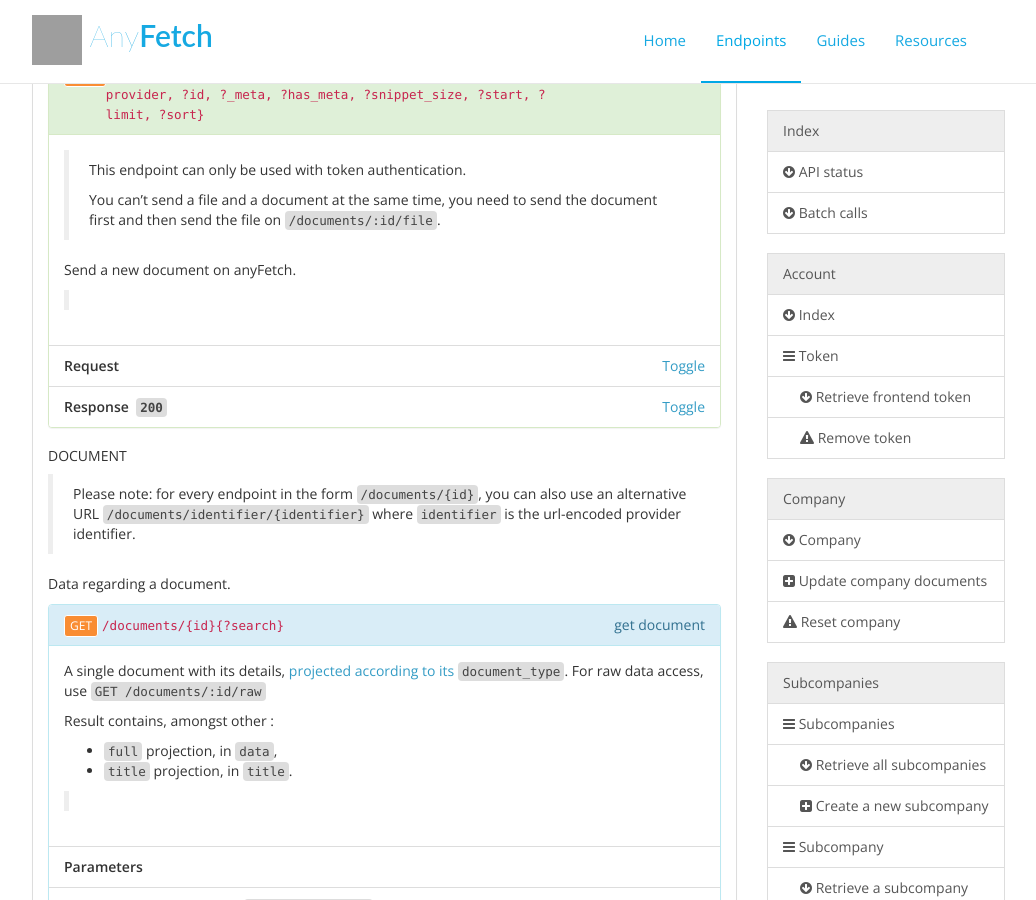
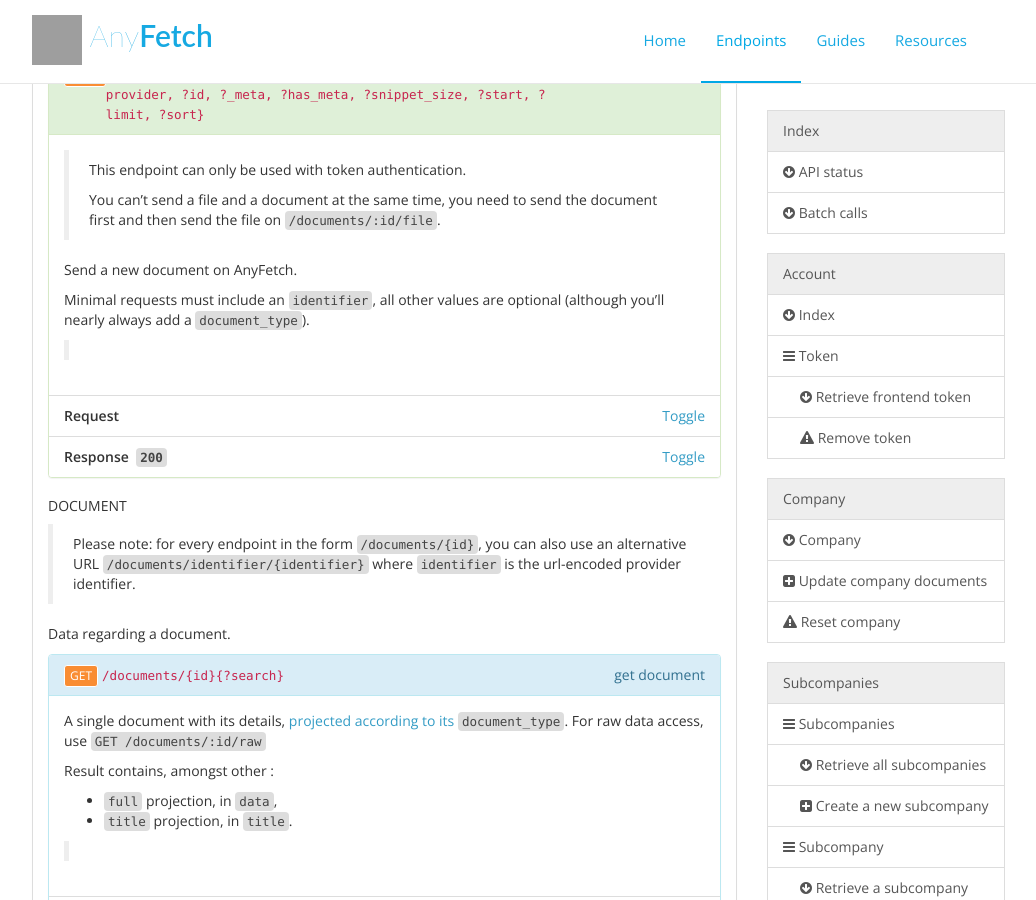
Before and after one commit to AnyFetch/developers.anyfetch.com, a Jekyll site: the page endpoints/index.html, which Jekyll copies as it is, in a window 1280 px wide and 900 px high, scrolled down 5864 px. Shown: the whole window, without its empty margins (133-1169 px from the left). Built offline with Jekyll 4.4.1, drawn with Linux system fonts in a browser that asks for light colours; nearby versions of some CDN libraries; Markdown is read by kramdown in place of the engine named in the settings; grey boxes are pictures that could not be loaded.

Commit message:
Default values

```diff
--- a/endpoints/index.html
+++ b/endpoints/index.html
@@ -435,7 +435,8 @@ Name must only contain alphanumeric characters, <code>@</code>, <code>-</code> ,
 <p>This endpoint can only be used with token authentication.</p>
 <p>You can’t send a file and a document at the same time, you need to send the document first and then send the file on <code>/documents/:id/file</code>.</p>
 </blockquote>
-<p>Send a new document on anyFetch.</p>
+<p>Send a new document on AnyFetch.</p>
+<p>Minimal requests must include an <code>identifier</code>, all other values are optional (although you’ll nearly always add a <code>document_type</code>).</p>
 <blockquote>
 <ul>
 <li><code>401 Unauthorized</code>: you did not specify any credentials, or you are using a non-supported <code>Authorization</code> scheme.</li>
@@ -447,8 +448,9 @@ Name must only contain alphanumeric characters, <code>@</code>, <code>-</code> ,
 <li><code>409 InvalidArgument</code>: no documents matched by <code>id</code>. Use <code>identifier</code> to create a new document</li>
 </ul>
 </blockquote>
-</div><ul class="list-group"><li class="list-group-item"><strong>Request</strong><a data-toggle="collapse" data-target="#2534af76e30215e76a4148ca906721d6" class="pull-right">Toggle</a></li><li id="2534af76e30215e76a4148ca906721d6" class="list-group-item panel-collapse collapse"><div class="description"></div><h5>Headers</h5><pre><code><span class="hljs-attribute">Content-Type</span>: <span class="hljs-string">application/json</span><br></code></pre><h5>Body</h5><pre><code>    {
+</div><ul class="list-group"><li class="list-group-item"><strong>Request</strong><a data-toggle="collapse" data-target="#a18f79fd9d1175464e06352feb1402c0" class="pull-right">Toggle</a></li><li id="a18f79fd9d1175464e06352feb1402c0" class="list-group-item panel-collapse collapse"><div class="description"></div><h5>Headers</h5><pre><code><span class="hljs-attribute">Content-Type</span>: <span class="hljs-string">application/json</span><br></code></pre><h5>Body</h5><pre><code>    {
         "<span class="hljs-attribute">identifier</span>": <span class="hljs-value"><span class="hljs-string">"http://unique-document-identifier"</span></span>,
+        "<span class="hljs-attribute">creation_date</span>":<span class="hljs-value"><span class="hljs-string">"2014-02-05T10:39:36.623Z"</span></span>,
         "<span class="hljs-attribute">document_type</span>": <span class="hljs-value"><span class="hljs-string">"file"</span></span>,
         "<span class="hljs-attribute">actions</span>": <span class="hljs-value">{
             "<span class="hljs-attribute">download</span>": <span class="hljs-value"><span class="hljs-string">"http://example.org/download/file/url"</span>
```
Also changed, not shown: blueprint.md (+5 -1 lines).
